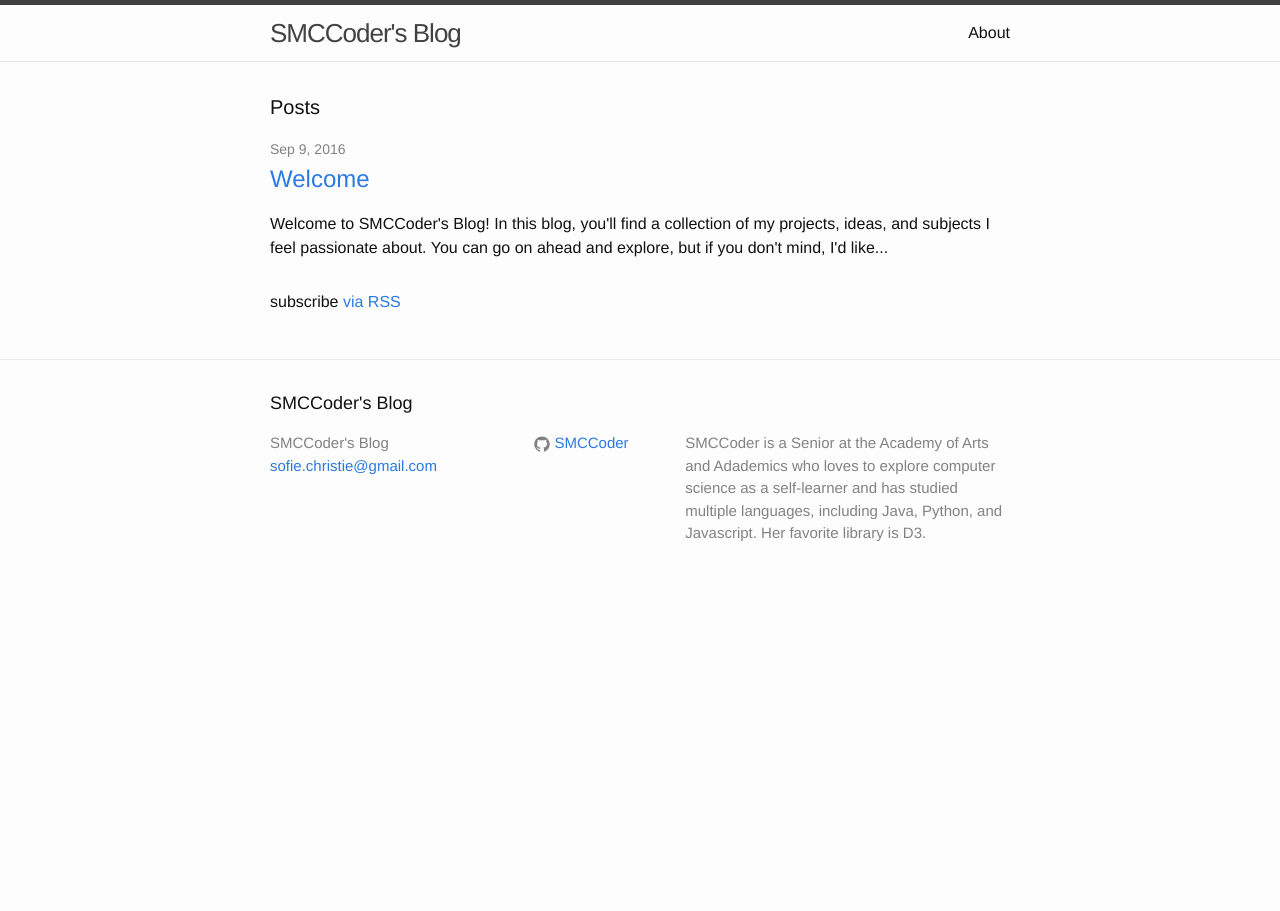
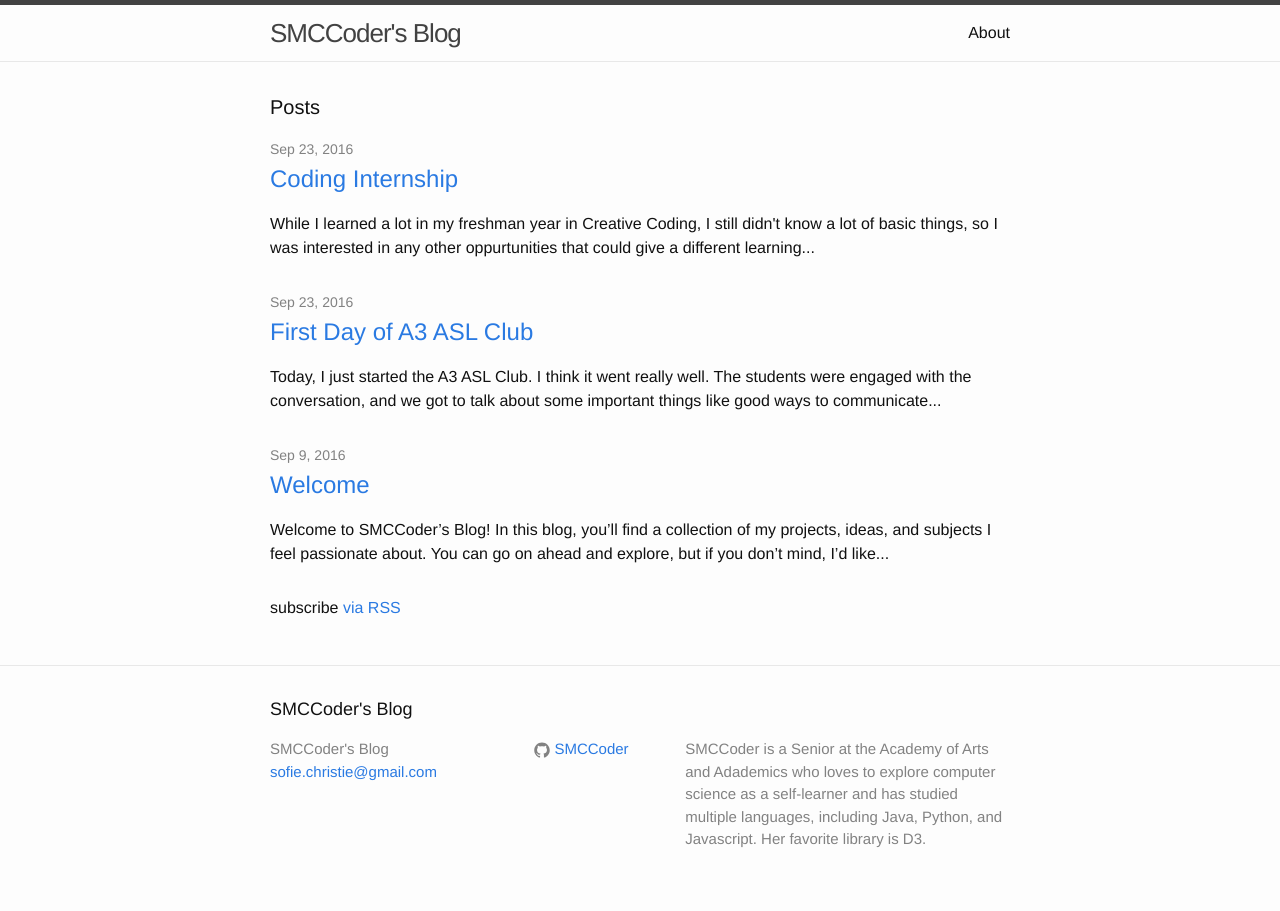
Before and after one commit to SMCCoder/SMCCoder.github.io, a Jekyll site: the page built from index.html, in a window 1280 px wide. Built offline with Jekyll 4.4.1, drawn with Linux system fonts in a browser that asks for light colours.

Commit message:
new posts

```diff
--- a/_layouts/post.html
+++ b/_layouts/post.html
@@ -13,7 +13,9 @@ layout: default
   </article>
 
   {% if page.project %}
-  <iframe src="{{ page.project }}"></iframe>
+  <script>
+    document.getElementById('projectLoc').appendChild(document.createElement("iframe")).setAttribute('src','{{ page.project }}');
+  </script>
   {% endif %}
 
 </div>
--- a/_posts/2016-09-09-welcome.html
+++ /dev/null
@@ -1,45 +0,0 @@
----
-layout: post
-title: "Welcome"
-author: Sofie Christie
----
-
-<p>
-  <strong>Welcome to SMCCoder's Blog!</strong> In this blog, you'll find a collection of my
-  projects, ideas, and subjects I feel passionate about. You can go on ahead and explore, but
-  if you don't mind, I'd like to tell you a little about my backstory and why coding is such
-  a passion of mine.
-</p>
-<p>
-  When I graduated middle school, I had no idea what I wanted to do in the future. I'd taken
-  a few electives at my middle school, but there weren't that many, and I didn't do too much of
-  them outside school. I hadn't really... found my passion.
-</p>
-<p>
-  So when I first entered high school, I found quite a few electives I could sign up for. I wasn't
-  sure what to choose, so I decided to just try some different subjects out. I ended up taking a Design
-  class, Intro to Writing class, and a Creative Coding class. I really had no idea what Creative Coding
-  was, and I didn't even know it was a computer class, but it sounded intriguing, so I gave it a try.
-</p>
-<p>
-  The teachers showed us a program called Processing 2, and explained how we could draw things on it like
-  rectangles and ellipses, which was interesting. As we delved into it, it got a little bit more
-  confusing and frustrating, like with for loops. The syntax of for loops was difficult to remember, and I
-  wasn't sure how to apply it to get the desired result sometimes, like a gradient circle. However, when I
-  succeed in solving a problem, it felt liberating, and I thought, "Yes! It worked!".
-  However, I have found that not knowing to solve the problem at first can be even more interesting. You act
-  like a detective when you comment out things, trying to figure out what's causing the problem, and when you
-  solve it, you learn something new. I believe was a large part of what led to my passion in programming.
-</p>
-<!--<p>
-  When my mom found about a local internship program called Aprentices in Science and Engineering, she immdiately
-  suggested I apply for it, as there was a good oppurtunity nearby for learning coding. I was kind of nervous,
-  as it would be a very large commitment, but I went ahead and applied. Later, to my amazement, I was accepted.
-</p>
--->
-<p>
-  I really think more high schools should have computer science. It is not out of breath of a high school
-  education. When starting from the basics, it can be very easy to get start with programming young. There
-  are tons of good programs for young beginners, like P5, Processing 2, CodeCombat. And even if students don't
-  become interested in it as a carreer, it is a fantastic way to develop problem-solving skills.
-</p>
--- /dev/null
+++ b/_posts/2016-09-09-welcome.md
@@ -0,0 +1,38 @@
+---
+layout: post
+title: "Welcome"
+author: Sofie Christie
+---
+
+**Welcome to SMCCoder's Blog!** In this blog, you'll find a collection of my
+projects, ideas, and subjects I feel passionate about. You can go on ahead and explore, but
+if you don't mind, I'd like to tell you a little about my backstory and why coding is such
+a passion of mine.
+
+When I graduated middle school, I had no idea what I wanted to do in the future. I'd taken
+a few electives at my middle school, but there weren't that many, and I didn't do too much of
+them outside school. I hadn't really... found my passion.
+
+So when I first entered high school, I found quite a few electives I could sign up for. I wasn't
+sure what to choose, so I decided to just try some different subjects out. I ended up taking a Design
+class, Intro to Writing class, and a Creative Coding class. I really had no idea what Creative Coding
+was, and I didn't even know it was a computer class, but it sounded intriguing, so I gave it a try.
+
+The teachers showed us a program called Processing 2, and explained how we could draw things on it like
+rectangles and ellipses, which was interesting. As we delved into it, it got a little bit more
+confusing and frustrating, like with for loops. The syntax of for loops was difficult to remember, and I
+wasn't sure how to apply it to get the desired result sometimes, like a gradient circle. However, when I
+succeed in solving a problem, it felt liberating, and I thought, "Yes! It worked!".
+However, I have found that not knowing to solve the problem at first can be even more interesting. You act
+like a detective when you comment out things, trying to figure out what's causing the problem, and when you
+solve it, you learn something new. I believe was a large part of what led to my passion in programming.
+<!--<p>
+When my mom found about a local internship program called Aprentices in Science and Engineering, she immdiately
+suggested I apply for it, as there was a good oppurtunity nearby for learning coding. I was kind of nervous,
+as it would be a very large commitment, but I went ahead and applied. Later, to my amazement, I was accepted.
+</p>
+-->
+I really think more high schools should have computer science. It is not out of breath of a high school
+education. When starting from the basics, it can be very easy to get start with programming young. There
+are tons of good programs for young beginners, like P5, Processing 2, CodeCombat. And even if students don't
+become interested in it as a career, it is a fantastic way to develop problem-solving skills.
--- /dev/null
+++ b/_posts/2016-09-23-first-day-of-A3-ASL-Club.md
@@ -0,0 +1,18 @@
+---
+layout: post
+title: "First Day of A3 ASL Club"
+author: Sofie Christie
+---
+Today, I just started the A3 ASL Club.
+
+I think it went really well. The students were engaged with the conversation, and we got to talk about some
+important things like good ways to communicate with Deaf people, and our experiences with other Deaf people.
+Some of them had previous experiences with deafness as well. I hope they find community in this club, and
+learn things they find valuable.
+
+One of the things I showed them how to do was how to introduce themselves in ASL, and fingerspell their own
+name. It worked out pretty well, and we also talked about name signs, and some of them made up their own.
+
+I'm really glad that these students came. They have a lot to offer to the community, and I'm really glad
+for the chance to teach them. At the end, one of the new members asked for the sign for teacher, and when I showed
+her, she signed to me 'thank you, teacher,' and that touched me.
--- /dev/null
+++ b/_posts/pizza/2016-09-23-Coding-Internship.html
@@ -0,0 +1,22 @@
+---
+layout: post
+title: "Coding Internship"
+author: Sofie Christie
+project: http://harmslab.github.io/NetworkViewer
+---
+<p>
+  While I learned a lot in my freshman year in Creative Coding, I still didn't know a lot of basic things, so
+  I was interested in any other oppurtunities that could give a different learning experience. When my mother
+  found an ad about an local internship program called Apprentices in Science and Engineering, she saw it as
+  an oppurtunity for me, and found that that there were some good programming internships in the area hosted
+  by the program. She suggested I apply, and I was nervous at the prospect of it, but I went ahead and applied.
+</p>
+<p>
+  Soon, I had the chance to do an interview at the Harms Lab at the University of Oregon, and I met Mike Harms, the
+  leader of lab, and Zach Sailer, a graduate experienced in programming. There, they talked about the study of their
+  lab, which was in biomedical
+</p>
+<p>
+  Several weeks later, we got a call. It a call from a lady of the ASE program, and she told us
+</p>
+<div id="projectLoc"></div>
--- a/css/main.scss
+++ b/css/main.scss
@@ -53,6 +53,10 @@ img.profile-pic {
   width: 5em;
   height: 5em;
 }
+#projectLoc {
+  height: 532.5px;
+  margin-bottom: 1em;
+}
 
 // Using media queries with like this:
 // @include media-query($on-palm) {
```
Also changed, not shown: assets/bagels-with-schmear.jpg (added).
